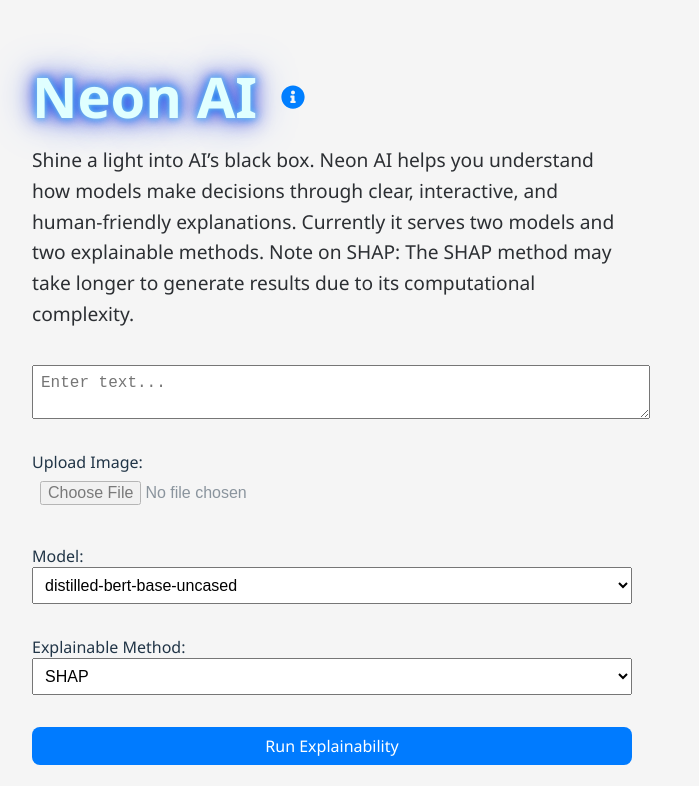
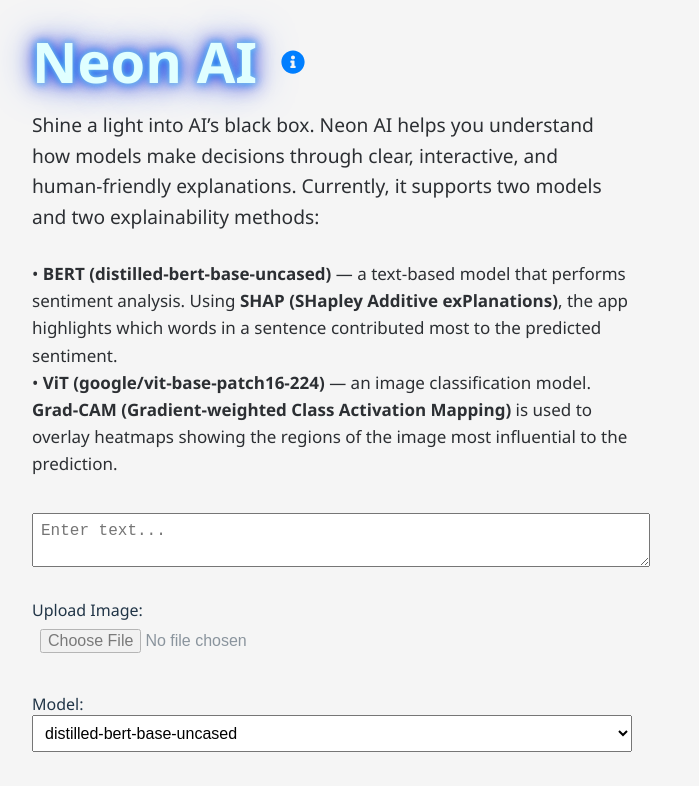
Before and after one commit to BrianTruong23/explainableAI, a React (Vite) app in the folder xai-frontend/: page / in a window 1280 px wide. Shown: the top 786 px of the page, without its empty margins (0-699 px from the left). Built offline with nearby package versions, Linux system fonts and the light colour scheme.

Commit message:
adding more descriptions

```diff
--- a/xai-frontend/src/App.css
+++ b/xai-frontend/src/App.css
@@ -54,6 +54,10 @@
   align-items: center;
   gap: 12px;
   height:60px;
+}
+
+.explain-model{
+  font-size: 17px;
 }
 
 .neon-title {
--- a/xai-frontend/src/App.jsx
+++ b/xai-frontend/src/App.jsx
@@ -204,9 +204,16 @@
 </div>
     <p className="explanation-subtext">
       Shine a light into AI’s black box. Neon AI helps you understand how models make decisions through clear, interactive, and human-friendly explanations.
-    Currently it serves two models and two explainable methods.
-    Note on SHAP: The SHAP method may take longer to generate results due to its computational complexity.
+      Currently, it supports two models and two explainability methods:
+      <div class ="explain-model">
+        <br />
+        • <strong>BERT (distilled-bert-base-uncased)</strong> — a text-based model that performs sentiment analysis. Using <strong>SHAP (SHapley Additive exPlanations)</strong>, the app highlights which words in a sentence contributed most to the predicted sentiment.
+        <br />
+        • <strong>ViT (google/vit-base-patch16-224)</strong> — an image classification model. <strong>Grad-CAM (Gradient-weighted Class Activation Mapping)</strong> is used to overlay heatmaps showing the regions of the image most influential to the prediction.
+      </div>
+
     </p>
+
 
     {showInfo && (
       <div className="modal-overlay" onClick={toggleInfo}>
@@ -214,19 +221,23 @@
           <button className="close-button" onClick={toggleInfo}>×</button>
           <h3>📘 About This Project</h3>
           <p>
-              This project aims to demystify the decisions made by AI models. Currently, it serves two models.
+            This project aims to demystify the decisions made by AI models by using interactive, interpretable visualizations powered by explainable AI techniques.
           </p>
           <p>
-              One is a text model <strong>bert/bert-uncased</strong>, which predicts sentiment analysis.
-              An explainable method (<strong>SHAP</strong>) provides more insight into predictions.
+            <strong>Text Model:</strong> <code>distilled-bert-base-uncased</code><br />
+            This model performs sentiment analysis on input text. To explain its predictions, the app uses <strong>SHAP</strong>, a game-theoretic approach that assigns importance scores to each word, indicating how much each word contributes to the overall prediction.
           </p>
           <p>
-              The second model is <strong>google/vit-base-patch16-224</strong>, which predicts the class label of an image.
-              <strong>Grad-CAM</strong> is used to visualize which parts of the image influenced the prediction.
+            <strong>Image Model:</strong> <code>google/vit-base-patch16-224</code><br />
+            This model classifies input images into predefined categories. <strong>Grad-CAM</strong> is used to generate heatmaps that highlight the regions of the image that were most influential in the model's classification decision.
+          </p>
+          <p>
+            Future versions will support more model types (e.g., multimodal or multilingual) and additional explanation techniques to deepen interpretability across various AI tasks.
           </p>
         </div>
       </div>
     )}
+
 
 
 
```
Lines whose indentation alone changed are shown as unchanged.
